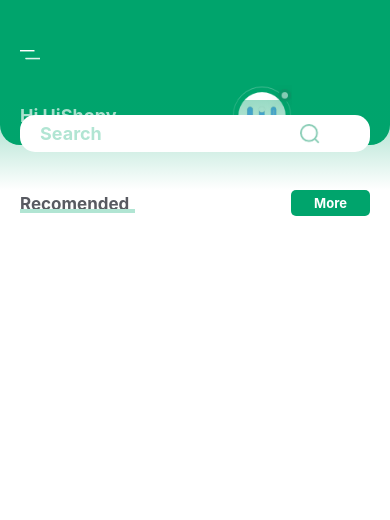
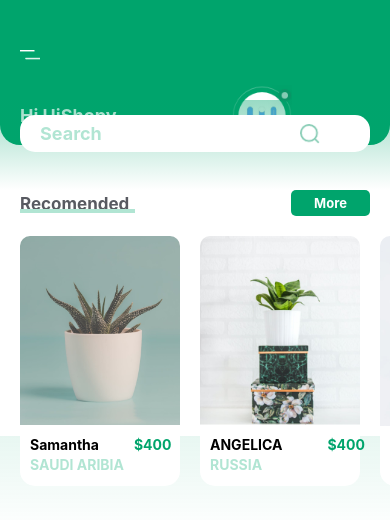
Before and after one commit to rakibhossen11/plant-app, a React Native app: screen / in a window 390 px wide. Shown: the top 520 px of the page. Built offline with nearby package versions, Linux system fonts and the light colour scheme.

Commit message:
create card product

```diff
--- a/src/screens/Home.js
+++ b/src/screens/Home.js
@@ -1,5 +1,5 @@
 import React from "react";
-import { Image, Text, TextInput, View } from "react-native";
+import { Image, ScrollView, Text, TextInput, TouchableOpacity, View } from "react-native";
 import { LinearGradient } from "expo-linear-gradient";
 
 const Home = () =>{
@@ -60,7 +60,7 @@ const Home = () =>{
                     <Image source={require('../images/3.png')} style={{height: 20, width: 20}} />
                     </View>
                 </LinearGradient>
-                {/*  */}
+                {/* More options */}
                 <View style={{
                     flexDirection: "row",
                     paddingHorizontal: 20,
@@ -98,6 +98,120 @@ const Home = () =>{
                         </View>
                     </View>
                 </View>
+                {/*  */}
+
+                <ScrollView
+                horizontal
+                showsHorizontalScrollIndicator={false}
+                style={{height: 400}}
+                >
+                    <LinearGradient colors={["rgba(0,164,109,0.09)", "transparent"]}
+                        style={{
+                            position:"absolute",
+                            left:0,
+                            right:0,
+                            height:100,
+                            marginTop:220,
+                            top:0
+                        }} />
+                        <TouchableOpacity style={{
+                            height: 250,
+                            elevation: 2,
+                            backgroundColor: "#FFF",
+                            marginLeft: 20,
+                            marginTop: 20,
+                            borderRadius: 15,
+                            marginBottom: 10,
+                            width: 160,
+                        }}>
+                            <Image source={require('../images/4.png')} />
+                            <View style={{
+                                flexDirection: "row",
+                                paddingTop: 10,
+                                paddingHorizontal: 10,
+                            }}>
+                                <Text style={{fontWeight: "bold"}}>Samantha</Text>
+                                <Text style={{
+                                    fontWeight: "bold",
+                                    color: "#00a46c",
+                                    paddingLeft: 35,
+                                }}>$400</Text>
+                            </View>
+                            <Text style={{
+                                paddingHorizontal: 10,
+                                fontWeight: "bold",
+                                color: "#b1e5d3",
+                                paddingTop: 3,
+                            }}>SAUDI ARIBIA</Text>
+                        </TouchableOpacity>
+
+                        <View style={{
+                            height: 250,
+                            elevation: 2,
+                            backgroundColor: "#FFF",
+                            marginLeft: 20,
+                            marginTop: 20,
+                            borderRadius: 15,
+                            marginBottom: 10,
+                            width: 160,
+                        }}>
+                            <Image source={require('../images/5.png')} />
+                            <View style={{
+                                flexDirection: "row",
+                                paddingHorizontal: 10,
+                                paddingTop: 10,
+                            }}>
+                                <Text style={{
+                                fontWeight:"bold"
+                            }}>ANGELICA</Text>
+                                <Text style={{
+                                fontWeight:"bold",
+                                color:"#00a46c",
+                                paddingLeft:45
+                            }}>$400</Text>
+                            </View>
+                            <Text style={{
+                            paddingHorizontal:10,
+                            fontWeight:"bold",
+                            color:"#b1e5d3",
+                            paddingTop:3
+                        }}>RUSSIA</Text>
+                        </View>
+
+                        <View style={{
+                            height: 250,
+                            elevation: 2,
+                            backgroundColor: "#FFF",
+                            marginLeft: 20,
+                            marginTop: 20,
+                            borderRadius: 15,
+                            marginBottom: 10,
+                            width: 160,
+                        }}>
+                            <Image source={require('../images/6.png')} />
+                            <View style={{
+                                flexDirection: "row",
+                                paddingHorizontal: 10,
+                                paddingTop: 10,
+                            }}>
+                                <Text style={{
+                                fontWeight:"bold"
+                            }}>ANGELICA</Text>
+                                <Text style={{
+                                fontWeight:"bold",
+                                color:"#00a46c",
+                                paddingLeft:45
+                            }}>$400</Text>
+                            </View>
+                            <Text style={{
+                            paddingHorizontal:10,
+                            fontWeight:"bold",
+                            color:"#b1e5d3",
+                            paddingTop:3
+                        }}>BANGLADESH</Text>
+                        </View>
+
+                </ScrollView>
         </View>
     )
 }
```
